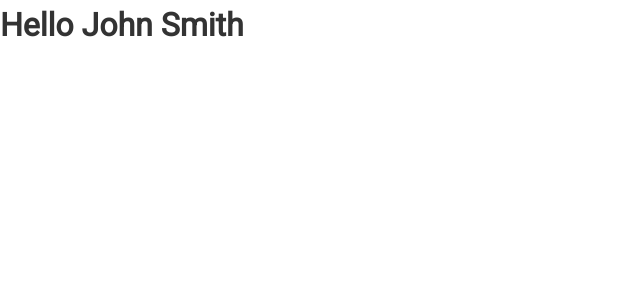
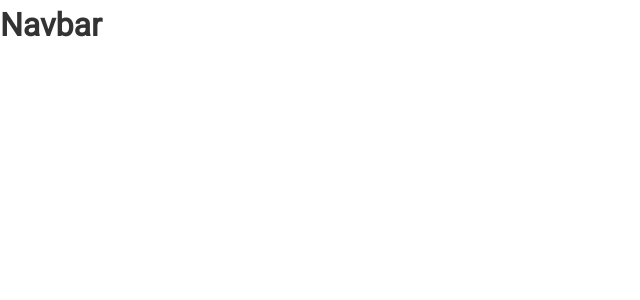
Before and after one commit to timmlaxton/Git-Finder, a React (Create React App) app: page / in a window 1280 px wide. Shown: the top 300 px of the page, without its empty margins (0-640 px from the left). Built offline with nearby package versions, Linux system fonts and the light colour scheme.

Commit message:
imported navbar

```diff
--- a/src/App.js
+++ b/src/App.js
@@ -1,17 +1,11 @@
 import React, { Component } from 'react';
 import './App.css';
-
+import Navbar from './components/layout/Navbar';
 class App extends Component {
   render(){
-
-const name =  "John Smith";
-const loading = false;
-const showName = true;
-
-
-    return (
+        return (
       <div className="App">
-        {loading ? <h4>Loading....</h4> :  <h1>Hello {showName && name }</h1>}
+        <Navbar />
 
       </div>
     );
--- /dev/null
+++ b/src/components/layout/Navbar.js
@@ -0,0 +1,13 @@
+import React, { Component } from 'react'
+
+export class Nabar extends Component {
+    render() {
+        return (
+            <div>
+               <h1>Navbar</h1>
+            </div>
+        )
+    }
+}
+
+export default Nabar
```
